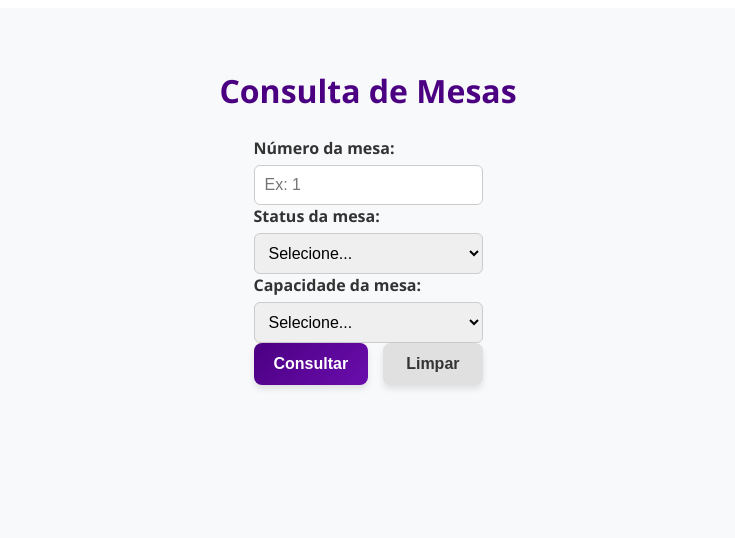
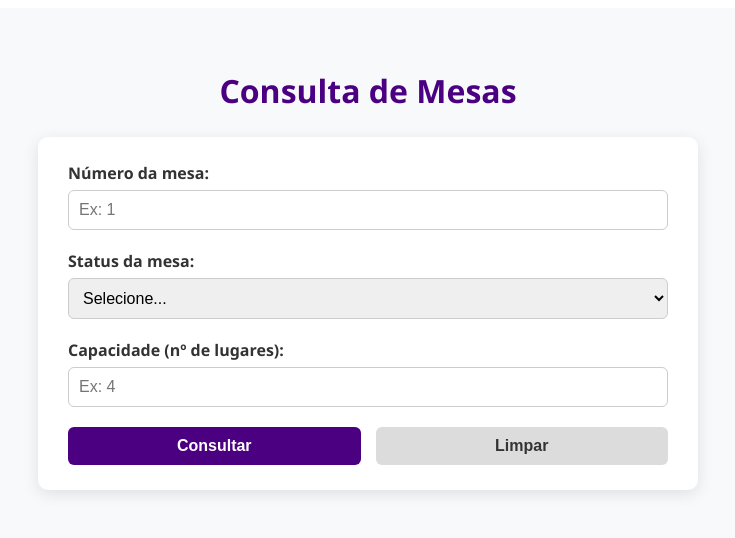
Before and after one commit to olavo-goes/ProjetoPTAS_PTAC, a React (Vite) app in the folder frontend-novo/: page /consultarMesas in a window 1280 px wide. Shown: the top 538 px of the page, without its empty margins (272-1007 px from the left). Built offline with nearby package versions, Linux system fonts and the light colour scheme.

Commit message:
Correções
Alterações para melhor funcionalidade do código.

```diff
--- a/frontend-novo/src/pages/ConsultarMesas.jsx
+++ b/frontend-novo/src/pages/ConsultarMesas.jsx
@@ -5,52 +5,36 @@ export default function ConsultarMesas() {
   const [numeroMesa, setNumeroMesa] = useState("");
   const [statusMesa, setStatusMesa] = useState("");
   const [capacidadeMesa, setCapacidadeMesa] = useState("");
-  const [capacidade, setCapacidade] = useState(null);
+  const [resultado, setResultado] = useState([]);
   const [erro, setErro] = useState("");
 
   const mesas = [
     { numero: 1, status: "livre", capacidade: 4 },
     { numero: 2, status: "ocupada", capacidade: 6 },
     { numero: 3, status: "reservada", capacidade: 2 },
-    { numero: 4, status: "livre", capacidade: 8 },
+    { numero: 4, status: "livre", capacidade: 8 }
   ];
 
   const handleConsultar = () => {
     setErro("");
-    setCapacidade(null);
+    setResultado([]);
 
     if (!numeroMesa && !statusMesa && !capacidadeMesa) {
       setErro("Informe pelo menos um filtro para consultar!");
       return;
     }
 
-    const resultado = mesas.find((m) => {
-      if (numeroMesa && statusMesa && capacidadeMesa) {
-        return (
-          m.numero === Number(numeroMesa) &&
-          m.status === statusMesa &&
-          m.capacidade === Number(capacidadeMesa)
-        );
-      } else if (numeroMesa && statusMesa) {
-        return m.numero === Number(numeroMesa) && m.status === statusMesa;
-      } else if (numeroMesa && capacidadeMesa) {
-        return m.numero === Number(numeroMesa) && m.capacidade === Number(capacidadeMesa);
-      } else if (statusMesa && capacidadeMesa) {
-        return m.status === statusMesa && m.capacidade === Number(capacidadeMesa);
-      } else if (numeroMesa) {
-        return m.numero === Number(numeroMesa);
-      } else if (statusMesa) {
-        return m.status === statusMesa;
-      } else if (capacidadeMesa) {
-        return m.capacidade === Number(capacidadeMesa);
-      }
-      return false;
+    const filtro = mesas.filter((m) => {
+      if (numeroMesa && m.numero !== Number(numeroMesa)) return false;
+      if (statusMesa && m.status !== statusMesa) return false;
+      if (capacidadeMesa && m.capacidade !== Number(capacidadeMesa)) return false;
+      return true;
     });
 
-    if (resultado) {
-      setCapacidade(resultado.capacidade);
+    if (filtro.length === 0) {
+      setErro("Nenhuma mesa encontrada.");
     } else {
-      setErro("Mesa não encontrada.");
+      setResultado(filtro);
     }
   };
 
@@ -58,7 +42,7 @@ export default function ConsultarMesas() {
     setNumeroMesa("");
     setStatusMesa("");
     setCapacidadeMesa("");
-    setCapacidade(null);
+    setResultado([]);
     setErro("");
   };
 
@@ -66,7 +50,7 @@ export default function ConsultarMesas() {
     <div className={styles.container}>
       <h1 className={styles.title}>Consulta de Mesas</h1>
 
-      <div className={styles.consultaBox}>
+      <div className={styles["consulta-box"]}>
         <div className={styles.campo}>
           <label>Número da mesa:</label>
           <input
@@ -74,6 +58,7 @@ export default function ConsultarMesas() {
             value={numeroMesa}
             onChange={(e) => setNumeroMesa(e.target.value)}
             placeholder="Ex: 1"
+            className={styles.input}
           />
         </div>
 
@@ -82,6 +67,7 @@ export default function ConsultarMesas() {
           <select
             value={statusMesa}
             onChange={(e) => setStatusMesa(e.target.value)}
+            className={styles.select}
           >
             <option value="">Selecione...</option>
             <option value="livre">Livre</option>
@@ -91,34 +77,35 @@ export default function ConsultarMesas() {
         </div>
 
         <div className={styles.campo}>
-          <label>Capacidade da mesa:</label>
-          <select
+          <label>Capacidade (nº de lugares):</label>
+          <input
+            type="number"
             value={capacidadeMesa}
             onChange={(e) => setCapacidadeMesa(e.target.value)}
-          >
-            <option value="">Selecione...</option>
-            <option value="2">2 pessoas</option>
-            <option value="4">4 pessoas</option>
-            <option value="6">6 pessoas</option>
-            <option value="8">8 pessoas</option>
-          </select>
+            placeholder="Ex: 4"
+            className={styles.input}
+          />
         </div>
 
         <div className={styles.botoes}>
-          <button className={styles.btnConsultar} onClick={handleConsultar}>
+          <button type="button" className={styles["btn-consultar"]} onClick={handleConsultar}>
             Consultar
           </button>
-          <button className={styles.btnLimpar} onClick={handleLimpar}>
+          <button type="button" className={styles["btn-limpar"]} onClick={handleLimpar}>
             Limpar
           </button>
         </div>
 
-        {erro && <p className={styles.mensagemErro}>{erro}</p>}
+        {erro && <p className={styles["message-error"]}>{erro}</p>}
 
-        {capacidade !== null && !erro && (
-          <p className={styles.mensagemSucesso}>
-            Capacidade da mesa: <strong>{capacidade} pessoas</strong>
-          </p>
+        {resultado.length > 0 && (
+          <div className={styles["resultado-box"]}>
+            {resultado.map((m) => (
+              <p key={m.numero} className={styles["message-success"]}>
+                Mesa {m.numero} — {m.status} — {m.capacidade} lugares
+              </p>
+            ))}
+          </div>
         )}
       </div>
     </div>
--- a/frontend-novo/src/styles/CadastroMesa.module.css
+++ b/frontend-novo/src/styles/CadastroMesa.module.css
@@ -64,7 +64,7 @@
   margin-top: 0.5rem;
 }
 
-/* 🔵 Botão Editar */
+
 .editBtn {
   background-color: #2980b9;
   color: white;
@@ -80,7 +80,7 @@
   background-color: #3498db;
 }
 
-/* 🔴 Botão Excluir */
+
 .deleteBtn {
   background-color: #c0392b;
   color: white;
```
Also changed, not shown: 1 other file (tests, documents, lock files or other folders).
